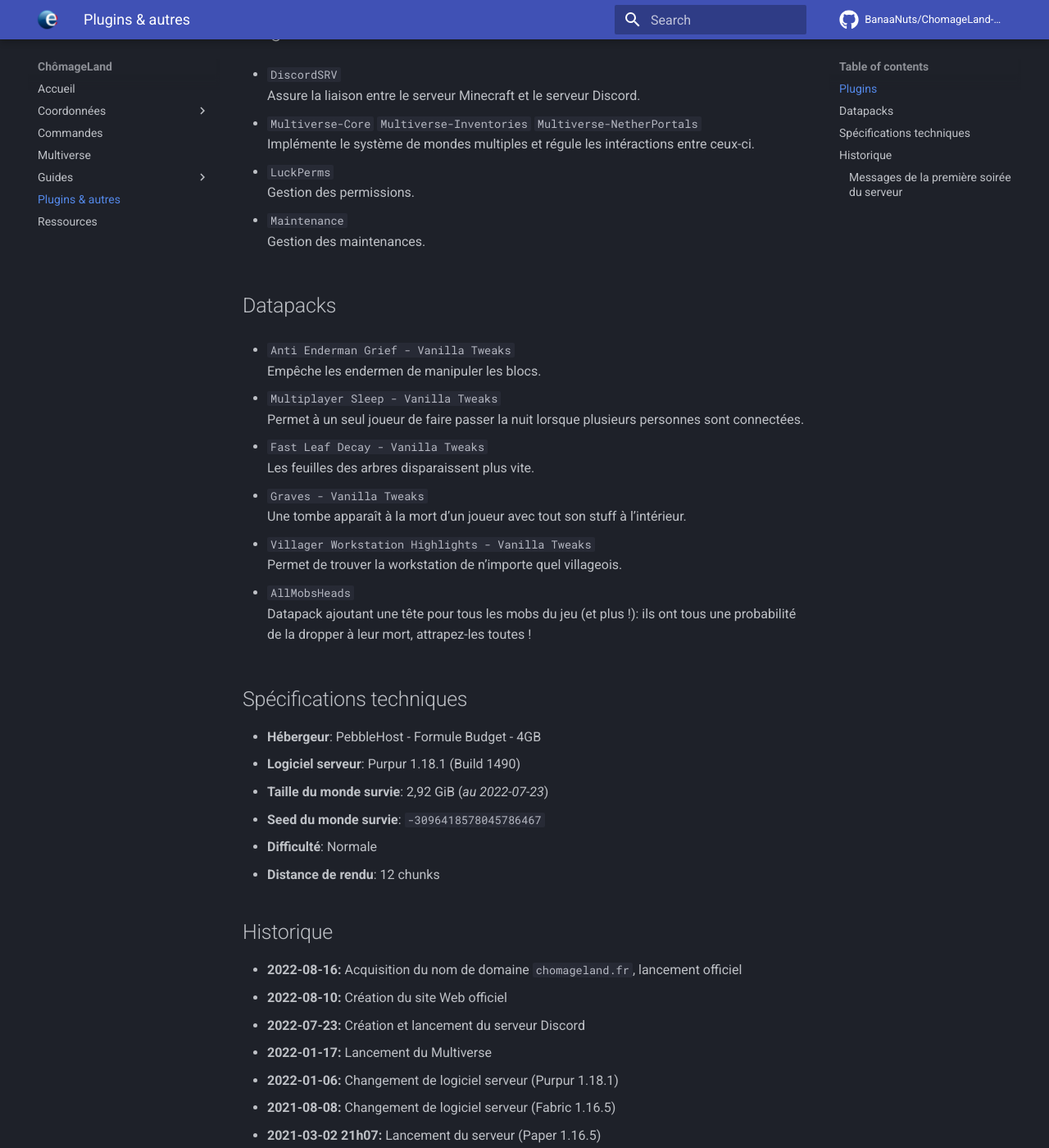
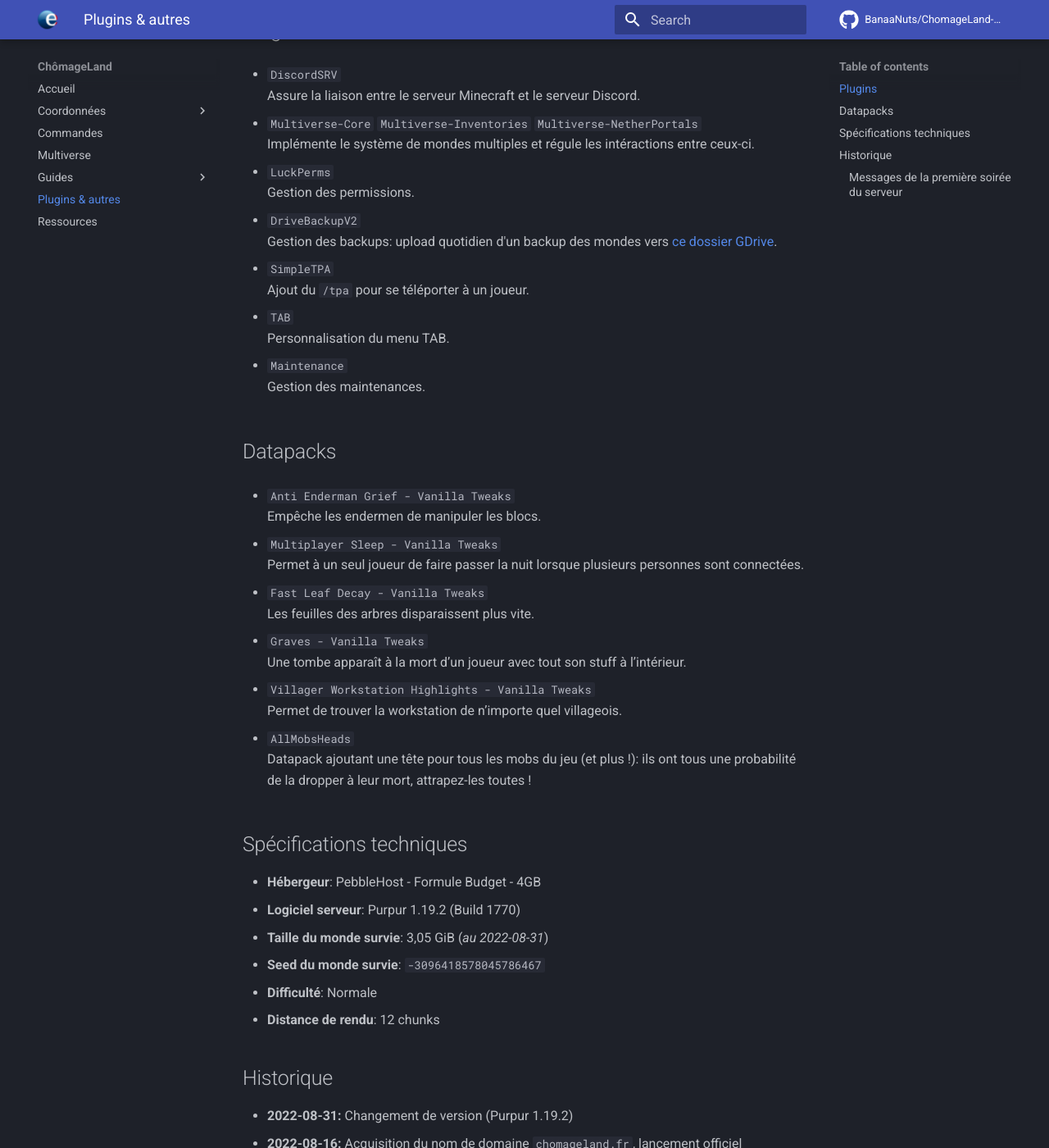
Before and after one commit to BanaaNuts/ChomageLand-Web, an MkDocs documentation site: the page built from docs/plugins.md, in a window 1280 px wide and 1400 px high, scrolled down 437 px. Shown: the whole window at 82% size. Built offline with MkDocs 1.6.1 and Material for MkDocs 9.7.7, drawn with Linux system fonts in a browser that asks for light colours; comment, search, counter and statistics services are not loaded; some of the changed text lies outside the part shown.

Commit message:
MàJ 1.19.2

```diff
--- a/docs/plugins.md
+++ b/docs/plugins.md
@@ -16,6 +16,15 @@
 
 * `LuckPerms`
 Gestion des permissions.
+
+* `DriveBackupV2`
+Gestion des backups: upload quotidien d'un backup des mondes vers [ce dossier GDrive](https://drive.google.com/drive/folders/1Im9VETo0Q1LFncT_OWrib8QMgdzM0Oz-?usp=sharing).
+
+* `SimpleTPA`
+Ajout du `/tpa` pour se téléporter à un joueur.
+
+* `TAB`
+Personnalisation du menu TAB.
 
 * `Maintenance`
 Gestion des maintenances.
@@ -43,19 +52,20 @@
 ## Spécifications techniques
 
 * **Hébergeur**: PebbleHost - Formule Budget - 4GB
-* **Logiciel serveur**: Purpur 1.18.1 (Build 1490)
-* **Taille du monde survie**: 2,92 GiB (*au 2022-07-23*)
+* **Logiciel serveur**: Purpur 1.19.2 (Build 1770)
+* **Taille du monde survie**: 3,05 GiB (*au 2022-08-31*)
 * **Seed du monde survie**: `-3096418578045786467`
 * **Difficulté**: Normale
 * **Distance de rendu**: 12 chunks
 
 ## Historique
 
+* **2022-08-31:** Changement de version (Purpur 1.19.2)
 * **2022-08-16:** Acquisition du nom de domaine `chomageland.fr`, lancement officiel
 * **2022-08-10:** Création du site Web officiel
 * **2022-07-23:** Création et lancement du serveur Discord
 * **2022-01-17:** Lancement du Multiverse
-* **2022-01-06:** Changement de logiciel serveur (Purpur 1.18.1)
+* **2022-01-06:** Changement de version (Purpur 1.18.1)
 * **2021-08-08:** Changement de logiciel serveur (Fabric 1.16.5)
 * **2021-03-02 21h07:** Lancement du serveur (Paper 1.16.5)
 * **2021-03-02 19h57:** Stessy propose de nommer le serveur en référence à Pôle Emploi
```
